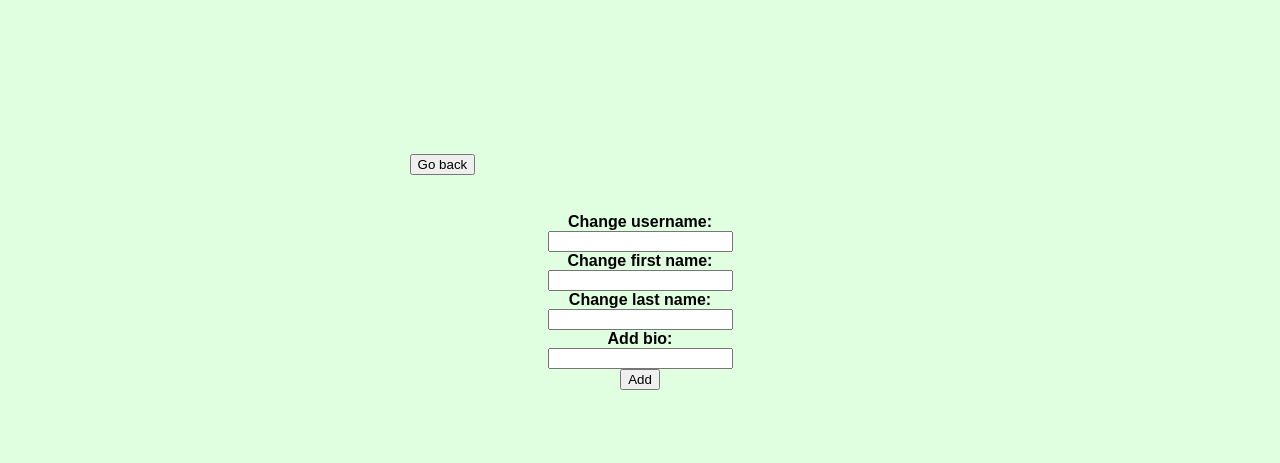
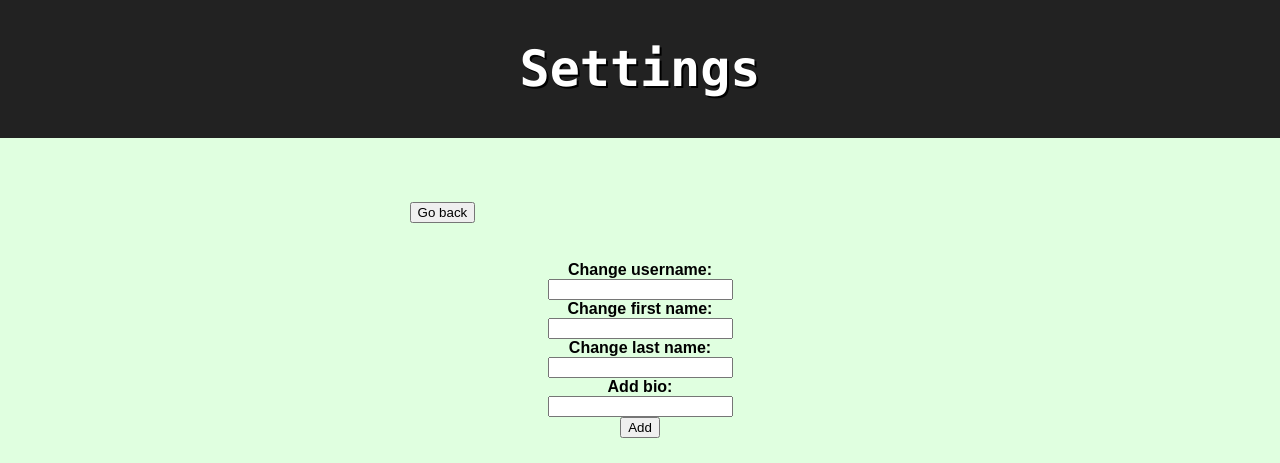
Before and after one commit to lattai/schedify, a Python web app: template templates/setting.html in a window 1280 px wide. Shown: the part 74-537 px from the top of the page. Run offline with Jinja, Linux system fonts and the light colour scheme; the template is opened without the code that fills it, so the values that code supplies are empty.

Commit message:
Final edits

```diff
--- a/static/css/setting.css
+++ b/static/css/setting.css
@@ -2,9 +2,21 @@ html {
    background-color: #e0ffe0;
    }
 
+#settings_header {
+  margin: 0;
+  padding-bottom: 40px;
+  padding-top: 40px;
+  background: #222;
+  font-family: monaco;
+  color: white;
+  text-shadow: 2px 2px black;
+  text-align: center;
+  font-size: 50px;
+}
+
    #go_back {
      margin-left: 32%;
-     margin-top: 12%;
+     margin-top: 5%;
    }
    @import url('https://fonts.googleapis.com/css?family=Work+Sans:400,600');
    body {
--- a/templates/setting.html
+++ b/templates/setting.html
@@ -15,6 +15,7 @@
         </nav>
       </div>
     </header>
+    <h1 id="settings_header">Settings</h1>
     <form class="" action="/profile" method="get">
       <input type="submit" name="" value="Go back" id="go_back">
     </form>
```
